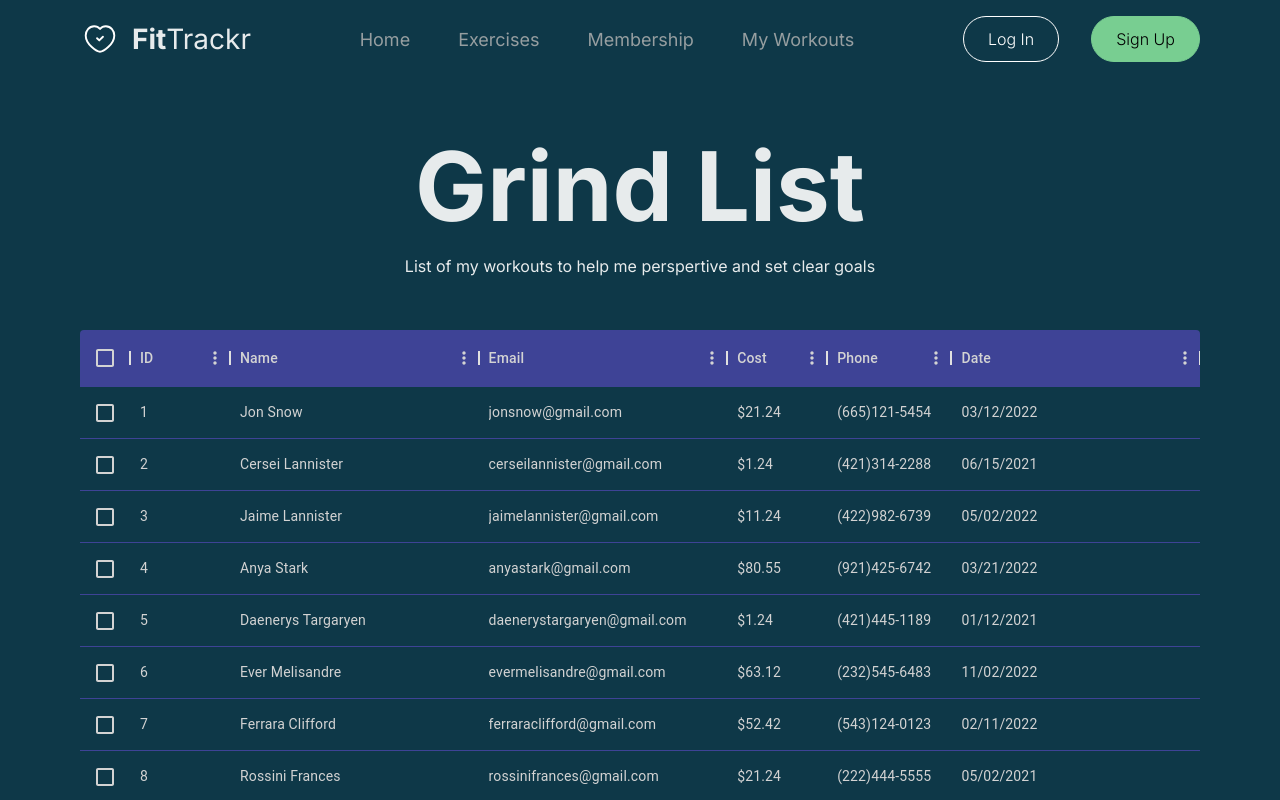
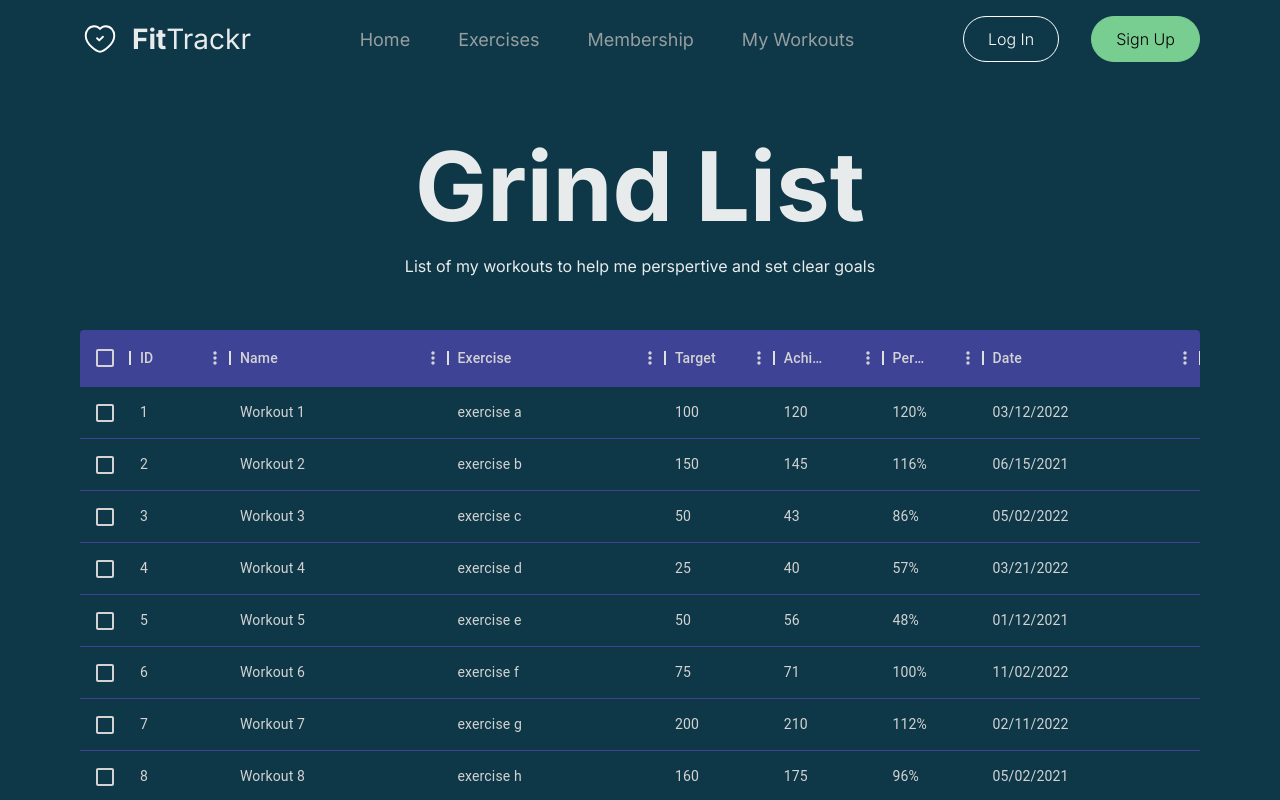
Before and after one commit to Ase020/fitTrackr-client, a React (Vite) app: page /workouts in a window 1280 px wide. Shown: the top 800 px of the page. Built offline with nearby package versions, Linux system fonts and the light colour scheme; a web font is replaced by a local one.

Commit message:
workout table data refactor

```diff
--- a/src/constants/index.js
+++ b/src/constants/index.js
@@ -117,69 +117,85 @@ export const bmiData = [
   },
 ];
 
-export const mockDataInvoices = [
+export const mockDataWorkouts = [
   {
     id: 1,
-    name: "Jon Snow",
-    email: "jonsnow@gmail.com",
-    cost: "21.24",
-    phone: "(665)121-5454",
+    name: "Workout 1",
+    exercise: "exercise a",
+    target: 100,
+    achieved: 120,
+    duration: 120,
+    percentage: 120,
     date: "03/12/2022",
   },
   {
     id: 2,
-    name: "Cersei Lannister",
-    email: "cerseilannister@gmail.com",
-    cost: "1.24",
-    phone: "(421)314-2288",
+    name: "Workout 2",
+    exercise: "exercise b",
+    target: 150,
+    achieved: 145,
+    duration: 100,
+    percentage: 116,
     date: "06/15/2021",
   },
   {
     id: 3,
-    name: "Jaime Lannister",
-    email: "jaimelannister@gmail.com",
-    cost: "11.24",
-    phone: "(422)982-6739",
+    name: "Workout 3",
+    exercise: "exercise c",
+    target: 50,
+    achieved: 43,
+    duration: 150,
+    percentage: 86,
     date: "05/02/2022",
   },
   {
     id: 4,
-    name: "Anya Stark",
-    email: "anyastark@gmail.com",
-    cost: "80.55",
-    phone: "(921)425-6742",
+    name: "Workout 4",
+    exercise: "exercise d",
+    target: 25,
+    achieved: 40,
+    duration: 30,
+    percentage: 57,
     date: "03/21/2022",
   },
   {
     id: 5,
-    name: "Daenerys Targaryen",
-    email: "daenerystargaryen@gmail.com",
-    cost: "1.24",
-    phone: "(421)445-1189",
+    name: "Workout 5",
+    exercise: "exercise e",
+    target: 50,
+    achieved: 56,
+    duration: 15,
+    percentage: 48,
     date: "01/12/2021",
   },
   {
     id: 6,
-    name: "Ever Melisandre",
-    email: "evermelisandre@gmail.com",
-    cost: "63.12",
-    phone: "(232)545-6483",
+    name: "Workout 6",
+    exercise: "exercise f",
+    target: 75,
+    achieved: 71,
+    duration: 5,
+    percentage: 100,
     date: "11/02/2022",
   },
   {
     id: 7,
-    name: "Ferrara Clifford",
-    email: "ferraraclifford@gmail.com",
-    cost: "52.42",
-    phone: "(543)124-0123",
+    name: "Workout 7",
+    exercise: "exercise g",
+    target: 200,
+    achieved: 210,
+    duration: 20,
+    percentage: 112,
     date: "02/11/2022",
   },
   {
     id: 8,
-    name: "Rossini Frances",
-    email: "rossinifrances@gmail.com",
-    cost: "21.24",
-    phone: "(222)444-5555",
+    name: "Workout 8",
+    exercise: "exercise h",
+    target: 160,
+    achieved: 175,
+    duration: 8,
+    percentage: 96,
     date: "05/02/2021",
   },
 ];
--- a/src/pages/workout/Workout.jsx
+++ b/src/pages/workout/Workout.jsx
@@ -1,7 +1,7 @@
 import { DataGrid } from "@mui/x-data-grid";
 
 import "./workout.css";
-import { mockDataInvoices } from "../../constants";
+import { mockDataWorkouts as data } from "../../constants";
 
 const Workout = () => {
   const columns = [
@@ -16,21 +16,26 @@ const Workout = () => {
       cellClassName: "name-column--cell",
     },
     {
-      field: "email",
-      headerName: "Email",
+      field: "exercise",
+      headerName: "Exercise",
       flex: 1,
     },
     {
-      field: "cost",
-      headerName: "Cost",
+      field: "target",
+      headerName: "Target",
+      flex: 0.5,
+    },
+    {
+      field: "achieved",
+      headerName: "Achieved",
+      flex: 0.5,
+    },
+    {
+      field: "percentage",
+      headerName: "Percentage",
       headerAlign: "left",
       align: "left",
-      renderCell: (params) => <div>${params.row.cost}</div>,
-    },
-    {
-      field: "phone",
-      headerName: "Phone",
-      flex: 0.5,
+      renderCell: (params) => <div>{params.row.percentage}%</div>,
     },
     {
       field: "date",
@@ -48,7 +53,7 @@ const Workout = () => {
         </p>
       </div>
       <div className="workout_table-container">
-        <DataGrid rows={mockDataInvoices} columns={columns} checkboxSelection />
+        <DataGrid rows={data} columns={columns} checkboxSelection />
       </div>
     </div>
   );
```
